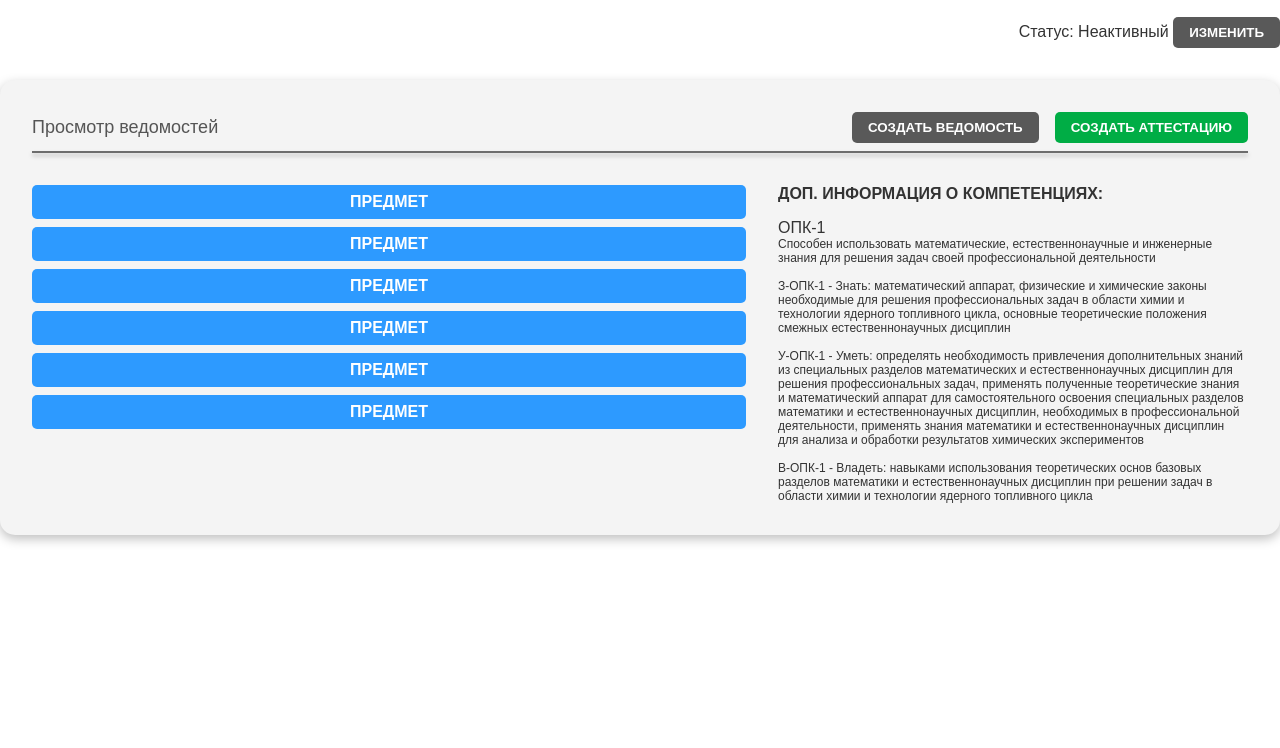
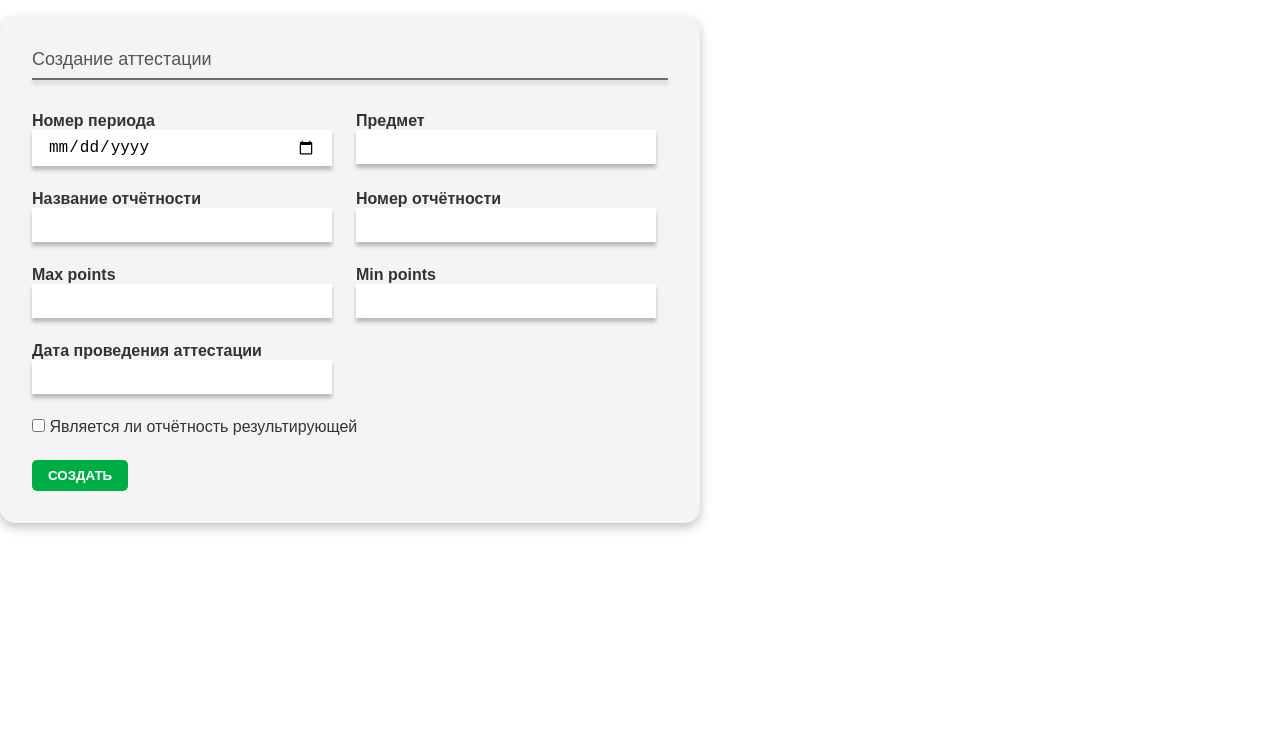
Before and after one commit to TSTGoose/ERP-html, a plain HTML site: page index.html in a window 1280 px wide. Shown: the part 52-800 px from the top of the page. Drawn offline with Linux system fonts and the light colour scheme.

Commit message:
created form for create attestation

```diff
--- a/css/style.scss
+++ b/css/style.scss
@@ -47,6 +47,8 @@ body{
     display: flex;
     flex-direction: column;
     gap: 32px;
+    max-width: 700px;
+    flex: 1 0 auto;
     background-color: #F4F4F4;
     border-radius: 15px;
     box-shadow: 0 4px 11px 0 rgba(0, 0, 0, 0.25);
@@ -109,4 +111,31 @@ body{
 
         }
     }
+
+    .create-attestation{
+        .inputs-wrapper{
+            display: flex;
+            flex-wrap: wrap;
+            gap: 24px;
+            .form-input{
+                max-width: 300px;
+                width: 100%;
+                .input-header{
+                    font-weight: 700;
+                    display: block;
+                }
+                .input{
+                    box-shadow: 0 4px 4px 0 rgba(0, 0, 0, 0.25);
+                    border: 0;
+                    font-size: 16px;
+                    color: #000;
+                    padding: 8px 16px;
+                    width: 100%;
+                }
+            }
+        }
+        .checkbox-container{
+            margin: 24px 0;
+        }
+    }
 }
--- a/index.html
+++ b/index.html
@@ -9,19 +9,12 @@
 <body>
     <main class="content">
         <div class="_container wrapper">
-            <h1 class="page-header header-text"><span class="header-unactive">Ведомости / Д-273 / </span>Предмет</h1>
-            <div class="decipline-status">
-                <span class="status-header">Статус:</span> <span id="status">Неактивный</span> <button id="change-status" class="basic-button function-button">Изменить</button>
-            </div>
+            <h1 class="page-header header-text"><span class="header-unactive">Ведомости / Д-273 / Предмет / </span>Создание аттестации</h1>
             <section class="attestation-descipline attestation-container">
                 <!-- Шапка блока с контентом -->
                 <div class="section-header">
                     <div class="section-header__wrapper">
-                        <h4 class="section-header-text">Просмотр ведомостей</h4>
-                        <div class="buttons-wrap">
-                            <button class="function-button basic-button">Создать ведомость</button>
-                            <button class="create-button basic-button">Создать аттестацию</button>
-                        </div>
+                        <h4 class="section-header-text">Создание аттестации</h4>
                     </div>
                     <hr class="section-header-line">
                 </div>
@@ -30,25 +23,46 @@
                     <div class="section-content__element">
                         <div class="content-wrapper">
                             <div class="element__content">
-                                <a href="" class="link-button basic-button">ПРЕДМЕТ</a>
-                                <a href="" class="link-button basic-button">ПРЕДМЕТ</a>
-                                <a href="" class="link-button basic-button">ПРЕДМЕТ</a>
-                                <a href="" class="link-button basic-button">ПРЕДМЕТ</a>
-                                <a href="" class="link-button basic-button">ПРЕДМЕТ</a>
-                                <a href="" class="link-button basic-button">ПРЕДМЕТ</a>
-                            </div>
-                            <div class="element__descriptions">
-                                <h3 class="element-header header-text">Доп. информация о компетенциях:</h3>
-                                <div class="descriptions__description">
-                                    <span class="description-header element-header">ОПК-1</span>
-                                    <p class="description-text">
-                                        Способен использовать математические, естественнонаучные и инженерные знания для решения задач своей профессиональной деятельности
+                                <form action="" method="POST" class="create-attestation">
+                                    <div class="inputs-container">
 
-<br><br>З-ОПК-1 - Знать: математический аппарат, физические и химические законы необходимые для решения профессиональных задач в области химии и технологии ядерного топливного цикла, основные теоретические положения смежных естественнонаучных дисциплин
-<br><br>У-ОПК-1 - Уметь: определять необходимость привлечения дополнительных знаний из специальных разделов математических и естественнонаучных дисциплин для решения профессиональных задач, применять полученные теоретические знания и математический аппарат для самостоятельного освоения специальных разделов математики и естественнонаучных дисциплин, необходимых в профессиональной деятельности, применять знания математики и естественнонаучных дисциплин для анализа и обработки результатов химических экспериментов
-<br><br>В-ОПК-1 - Владеть: навыками использования теоретических основ базовых разделов математики и естественнонаучных дисциплин при решении задач в области химии и технологии ядерного топливного цикла
-                                    </p>
-                                </div>
+                                        <div class="inputs-wrapper">
+                                            <div class="form-input">
+                                                <label for="period" class="input-header">Номер периода</label>
+                                                <input type="date" class="input" id="period" name="period">
+                                            </div>
+                                            <div class="form-input">
+                                                <label for="" class="input-header">Предмет</label>
+                                                <input type="text" class="input">
+                                            </div>
+                                            <div class="form-input">
+                                                <label for="" class="input-header">Название отчётности</label>
+                                                <input type="text" class="input">
+                                            </div>
+                                            <div class="form-input">
+                                                <label for="" class="input-header">Номер отчётности</label>
+                                                <input type="text" class="input">
+                                            </div>
+                                            <div class="form-input">
+                                                <label for="" class="input-header">Max points</label>
+                                                <input type="text" class="input">
+                                            </div>
+                                            <div class="form-input">
+                                                <label for="" class="input-header">Min points</label>
+                                                <input type="text" class="input">
+                                            </div>
+                                            <div class="form-input">
+                                                <label for="" class="input-header">Дата проведения аттестации</label>
+                                                <input type="text" class="input">
+                                            </div>
+                                        </div>
+                                        <div class="checkbox-container">
+                                            <input type="checkbox">
+                                            <label for="">Является ли отчётность результирующей</label>
+                                        </div>
+                                        <button class="basic-button create-button">Создать</button>
+                                    </div>
+                                </form>
                             </div>
                         </div>
                     </div>
```
Also changed, not shown: css/style.css, 1 other file.
